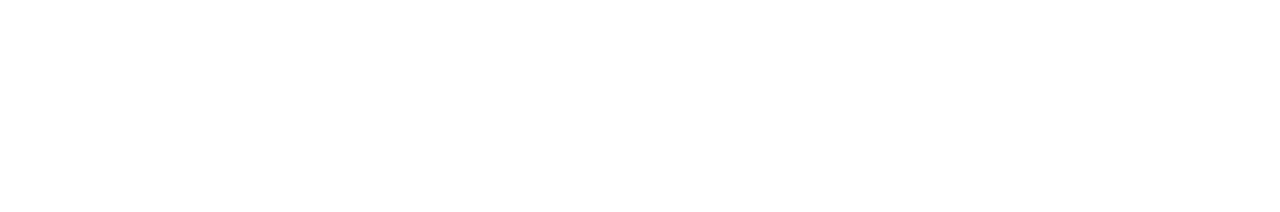
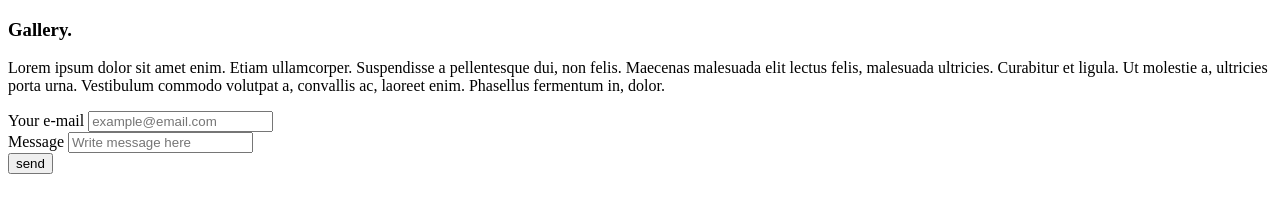
Before and after one commit to Macomi27/KC-promo4, a plain HTML site: page contact.html in a window 1280 px wide. Drawn offline with Linux system fonts and the light colour scheme.

Commit message:
contact page html setup

```diff
--- a/contact.html
+++ b/contact.html
@@ -0,0 +1,39 @@
+<!DOCTYPE html>
+<html lang="en">
+  <head>
+    <meta charset="UTF-8" />
+    <meta name="viewport" content="width=device-width, initial-scale=1.0" />
+    <title>contact</title>
+  </head>
+  <body>
+    <main>
+      <section>
+        <div>
+          <h3>Gallery<span>.</span></h3>
+          <p>
+            Lorem ipsum dolor sit amet enim. Etiam ullamcorper. Suspendisse a
+            pellentesque dui, non felis. Maecenas malesuada elit lectus felis,
+            malesuada ultricies. Curabitur et ligula. Ut molestie a, ultricies
+            porta urna. Vestibulum commodo volutpat a, convallis ac, laoreet
+            enim. Phasellus fermentum in, dolor.
+          </p>
+        </div>
+        <form action="">
+          <div class="email">
+            <label for="email">Your e-mail</label>
+            <input type="email" id="email" placeholder="example@email.com" />
+          </div>
+          <div class="textarea">
+            <label for="textarea">Message</label>
+            <input
+              type="email"
+              id="textarea"
+              placeholder="Write message here"
+            />
+          </div>
+          <button>send</button>
+        </form>
+      </section>
+    </main>
+  </body>
+</html>
```
Also changed, not shown: gallery.html (+4 -2 lines).
